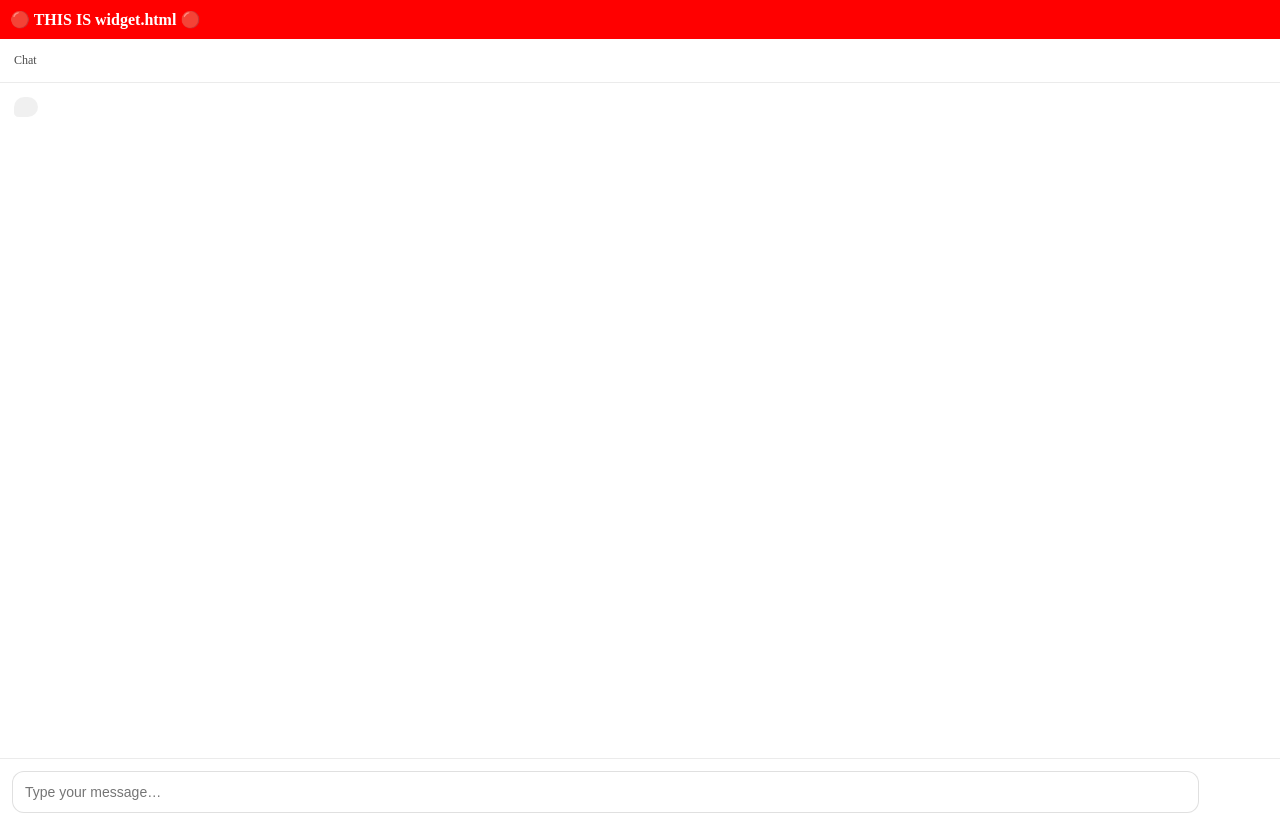
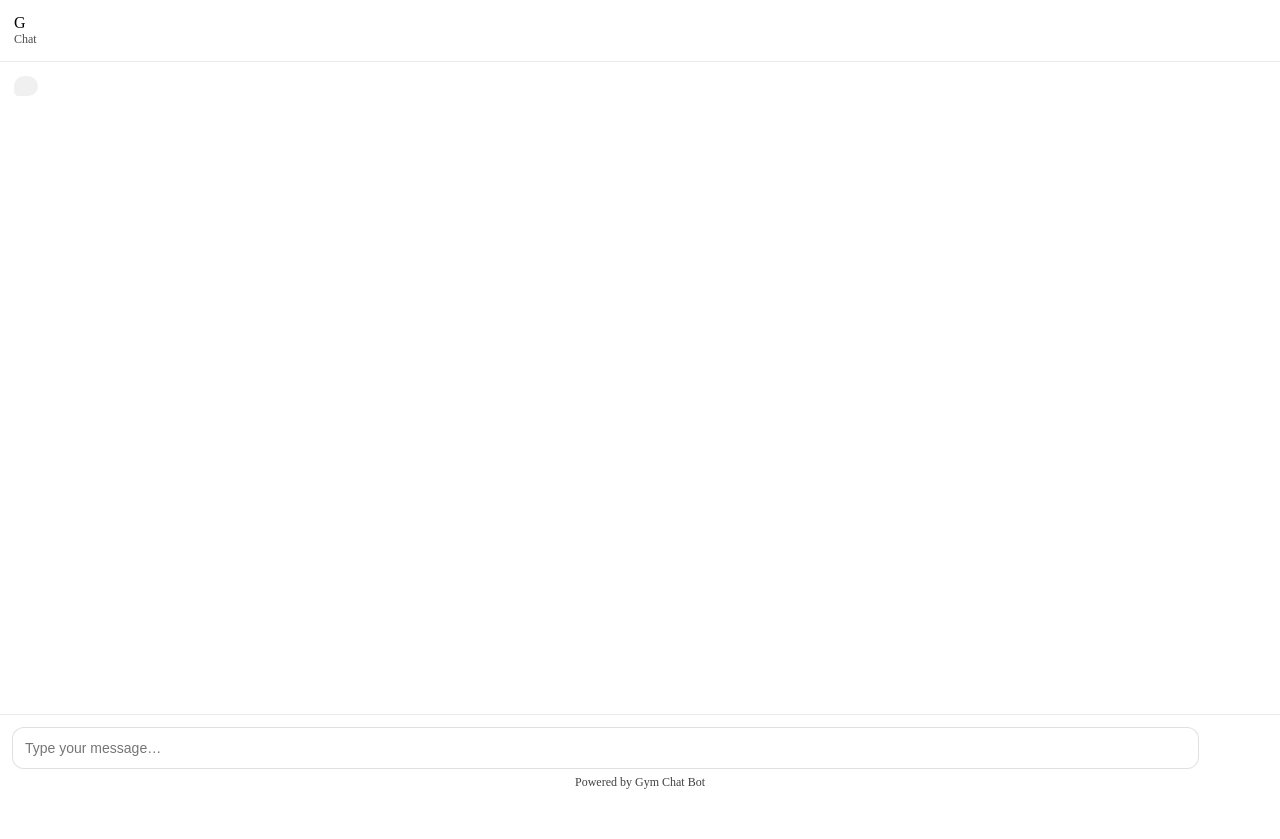
Before and after one commit to d0p3y2002-del/Chatbot-shopify., a Python web app: template templates/widget.html in a window 1280 px wide. After the commit the page ends 789 px from the top, so only its background shows below. Run offline with Jinja, Linux system fonts and the light colour scheme; the template is opened without the code that fills it, so the values that code supplies are empty.

Commit message:
Update widget.html

```diff
--- a/templates/widget.html
+++ b/templates/widget.html
@@ -1,7 +1,3 @@
-<div style="background:red;color:white;padding:10px;font-weight:900;">
-  🔴 THIS IS widget.html 🔴
-</div>
-
 <!doctype html>
 <html lang="en">
 <head>
@@ -29,16 +25,25 @@
 <body data-theme="{{ brand.theme }}">
   <div class="chat-shell">
     <header class="chat-header">
-      <div class="brand">
-        {% if brand.logo_url %}
-          <img class="logo" src="{{ brand.logo_url }}" alt="Logo" />
-        {% endif %}
+      <div class="header-left">
+        <div class="avatar">
+          {% if brand.logo_url %}
+            <img class="logo" src="{{ brand.logo_url }}" alt="{{ brand.gym_display_name }} logo" />
+          {% else %}
+            <span class="logo-fallback">{{ (brand.gym_display_name or "G")[:1] }}</span>
+          {% endif %}
+        </div>
+
         <div class="titles">
           <div class="name">{{ brand.gym_display_name }}</div>
-          <div class="sub">Chat</div>
+          <div class="sub">
+            <span class="status-dot" aria-hidden="true"></span>
+            Chat
+          </div>
         </div>
       </div>
     </header>
+
 
     <main id="messages" class="chat-messages" aria-live="polite"></main>
 
@@ -57,12 +62,10 @@
 
       <!-- ✅ Powered-by line under the text bar -->
       <div class="powered-by">
-        <a href="{{ brand.powered_by_url }}" target="_blank" rel="noopener noreferrer">
-          {{ brand.powered_by_text }}
-        </a>
-      </div>
-    </footer>
-  </div>
+  <a href="https://gym-chat-bots.myshopify.com/?_ab=0&_fd=0&_sc=1&pb=0" target="_blank" rel="noopener noreferrer">
+    Powered by Gym Chat Bot
+  </a>
+</div>
 
   <script>
     const gymName = {{ gym_name|tojson }};
```
